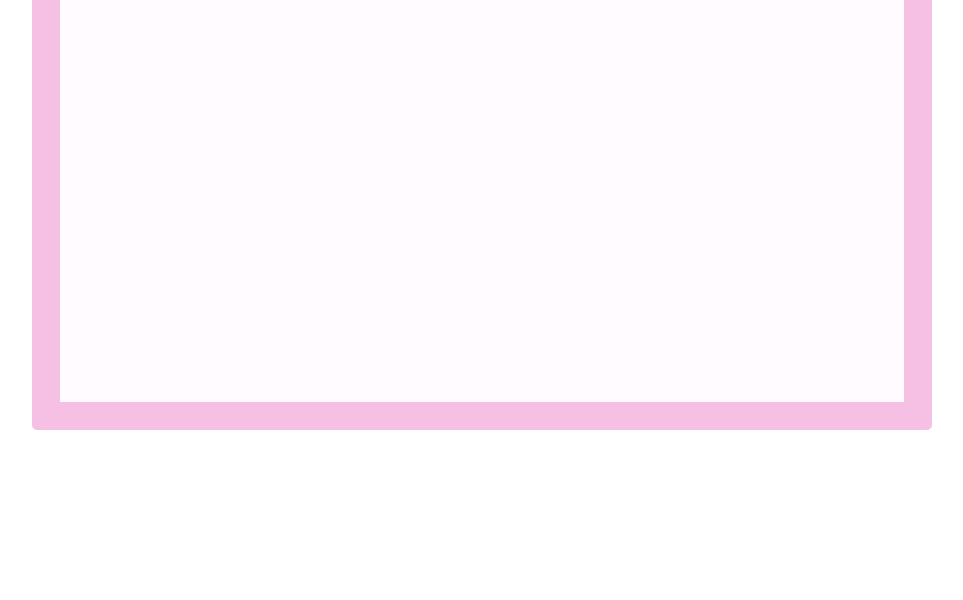
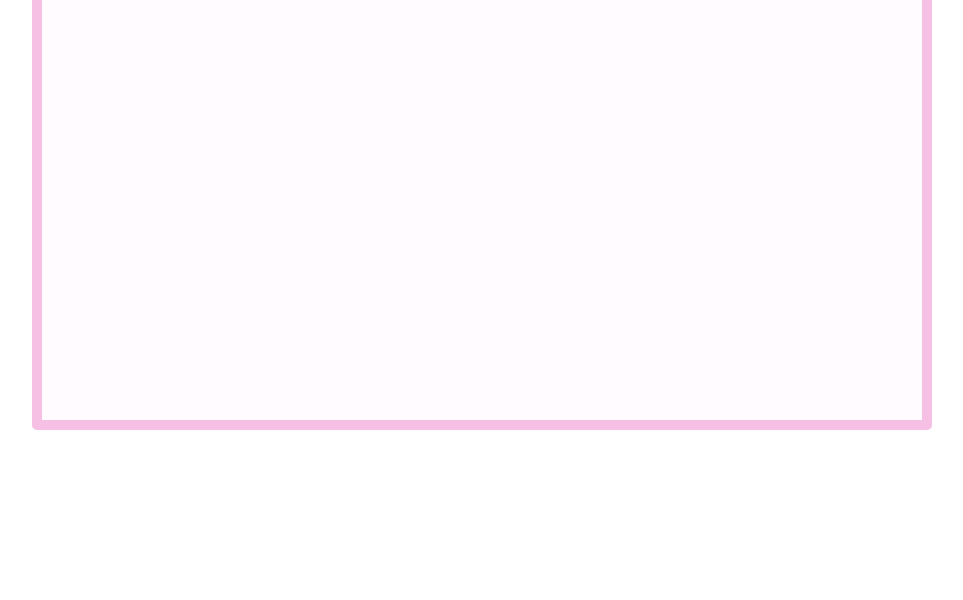
Before and after one commit to melodycartwright/kunskapskontrollExam, a website: page index.html in a window 1280 px wide. Shown: the part 200-800 px from the top of the page, without its empty margins (158-1121 px from the left). Drawn offline with nearby package versions, Linux system fonts and the light colour scheme.

Commit message:
final touches in css

```diff
--- a/styles.css
+++ b/styles.css
@@ -7,7 +7,7 @@ body {
     display: block;
     text-align: center;
     background-color: rgb(255, 251, 255);
-    border: 28px solid rgb(246, 191, 228);
+    border: 10px solid rgb(246, 191, 228);
     width: 900px;
     height: 600px;
     margin: 0 auto;
```
